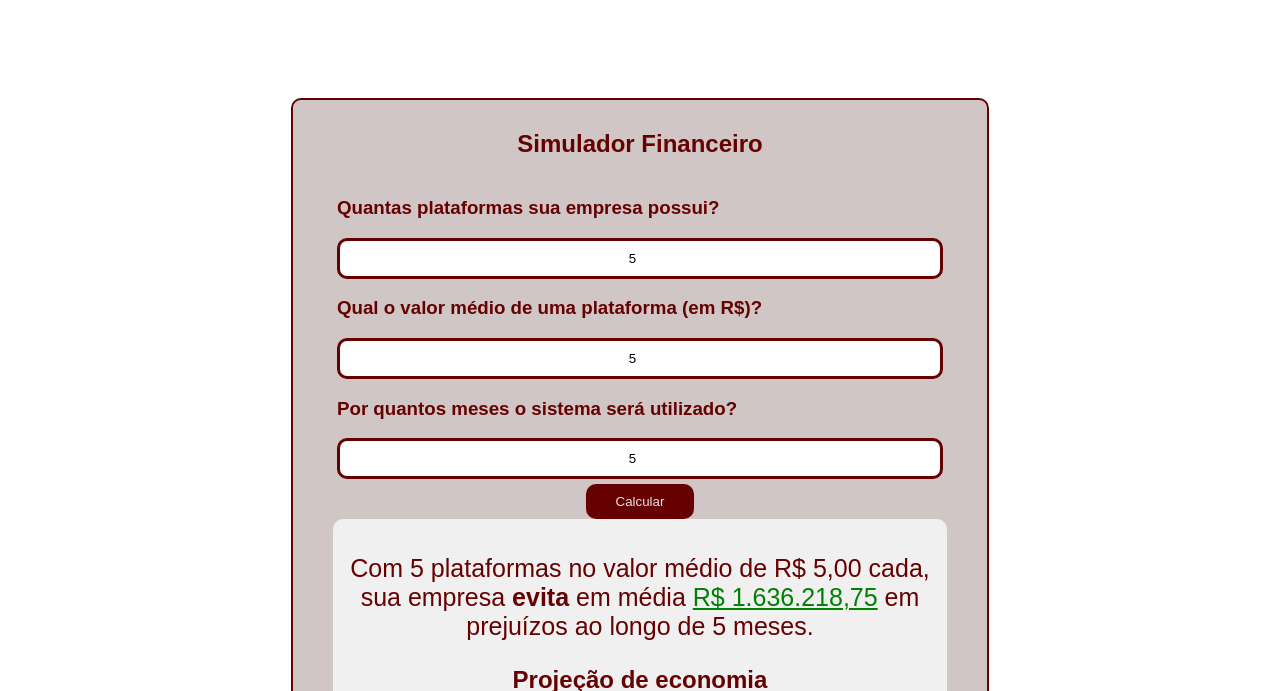
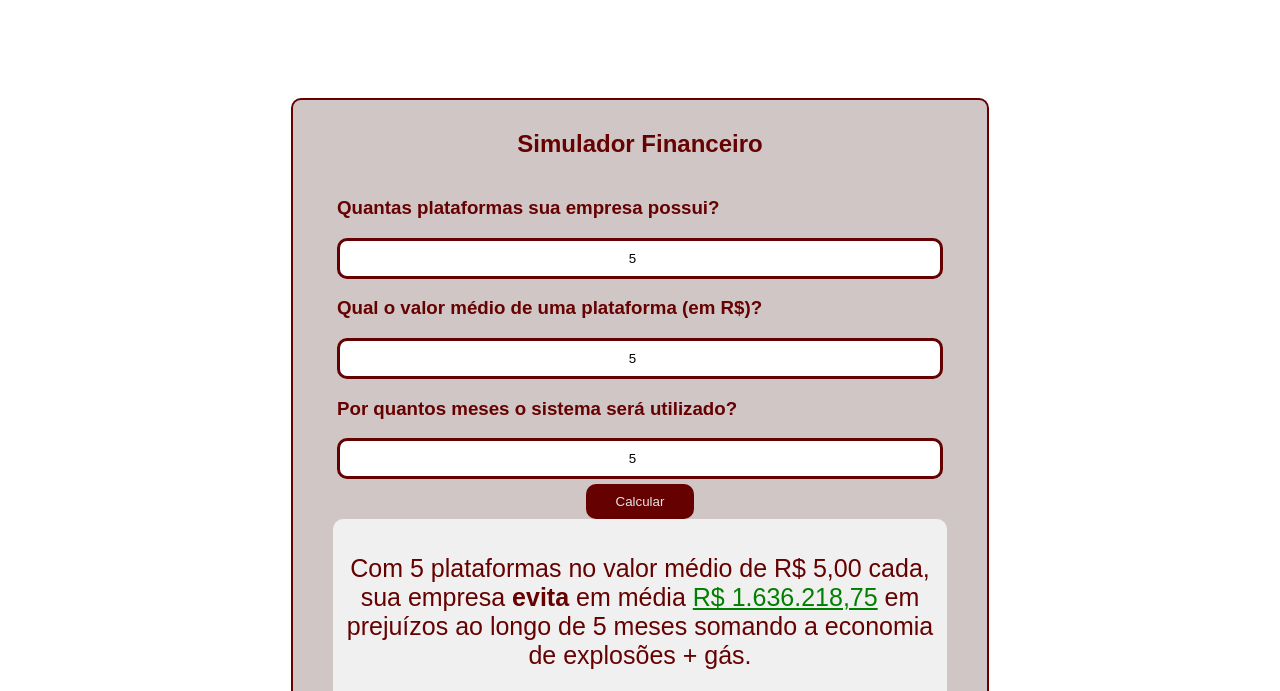
Before and after one commit to Enrico-Faraldo/Gas_Busters, a plain HTML site: page Site oficial/simulador.html in a window 1280 px wide. Both pictures are taken after typing "5", "5", "5" into the empty fields and a click on the button "Calcular". Shown: the part 109-800 px from the top of the page. Drawn offline with Linux system fonts and the light colour scheme; a web font is replaced by a local one.

Commit message:
Correção da lógica do simulador

```diff
--- a/Site oficial/simulador.html
+++ b/Site oficial/simulador.html
@@ -105,26 +105,25 @@
                 let economiaExplosoes1Ano = economiaExplosoesMensal * 12;
                 let economiaExplosoes10Anos = economiaExplosoesMensal * 120;
 
-                // calcula o prejuízo mensal dos gases vazados em 1 mês
-                let prejuizoGasMensal = gasVazadoPorMes * tarifaGas * plataformas;
+
 
                 // calcula a economia de gases vazados de acordo com a quantidade de meses que o usuário digitou
-                let economiaGasMeses = prejuizoGasMensal * meses * 0.5;
+                let economiaGasMeses = gasVazadoPorMes * tarifaGas * meses * plataformas * 0.5;
 
                 // calcula a economia mensal de gases por mês (essencial para o cálculo das projeções de economia de gases)
-                let economiaGasMensal = prejuizoGasMensal * 0.5;
+                let economiaGasMensal = gasVazadoPorMes * tarifaGas * plataformas * 0.5;
 
                 // calcula as economias em projeções dos gases
-                let economiaGas6Meses = prejuizoGasMensal * 6;
-                let economiaGas1Ano = prejuizoGasMensal * 12;
-                let economiaGas10Anos = prejuizoGasMensal * 120;
+                let economiaGas6Meses = economiaGasMensal * 6;
+                let economiaGas1Ano = economiaGasMensal * 12;
+                let economiaGas10Anos = economiaGasMensal * 120;
 
                 let economiaTotal = economiaExplosesMeses + economiaGasMeses;
 
                 // exibe o resultado na tela, com css aplicado dentro da própria tag
                 // além disso, foi usado uma função para converter os números para real brasileiro para facilitar a leitura
                 resultado.innerHTML = `
-            <p style="font-size: 25px">Com ${plataformas} plataformas no valor médio de ${valorPlataforma.toLocaleString('pt-BR', { style: 'currency', currency: 'BRL' })} cada, sua empresa <strong>evita</strong> em média <span class="valorGasto" style="color: green"><u>${economiaTotal.toLocaleString('pt-BR', { style: 'currency', currency: 'BRL' })}</u></span> em prejuízos ao longo de ${meses} meses.</p>
+            <p style="font-size: 25px">Com ${plataformas} plataformas no valor médio de ${valorPlataforma.toLocaleString('pt-BR', { style: 'currency', currency: 'BRL' })} cada, sua empresa <strong>evita</strong> em média <span class="valorGasto" style="color: green"><u>${economiaTotal.toLocaleString('pt-BR', { style: 'currency', currency: 'BRL' })}</u></span> em prejuízos ao longo de ${meses} meses somando a economia de explosões + gás.</p>
             <h2>Projeção de economia</h2>
             <ul style="font-size: 25px">
                 <li>Em 1 mês (explosões evitadas): <strong>${economiaExplosoesMensal.toLocaleString('pt-BR', { style: 'currency', currency: 'BRL' })}</strong></li>
```
